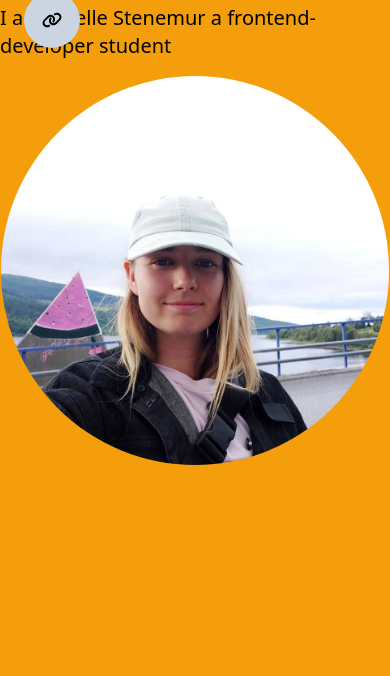
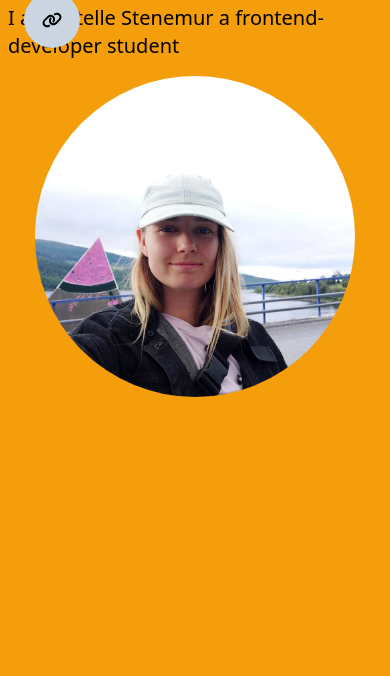
Before and after one commit to Stenemur/Stenemur.github.io, a website built with Vite: page index.html in a window 390 px wide. Shown: the part 168-844 px from the top of the page. Built offline with nearby package versions, Linux system fonts and the light colour scheme.

Commit message:
home page responsive

```diff
--- a/index.html
+++ b/index.html
@@ -27,8 +27,8 @@
           <path stroke="currentColor" stroke-linecap="round" stroke-linejoin="round" stroke-width="2" d="M1 1h15M1 7h15M1 13h15"/>
       </svg>
     </button>
-    <div class="hidden w-full" id="navbar-hamburger">
-      <ul class="flex flex-col items-center font-medium mt-4 pb-3 rounded-lg bg-transparent dark:bg-gray-800 shadow-xl">
+    <div class="hidden w-full z-50 absolute top-11 right-0" id="navbar-hamburger">
+      <ul class="flex flex-col items-center font-medium mt-4 pb-3 rounded-lg bg-amber-500 dark:bg-gray-800 shadow-xl">
         <li class="relative group">
           <a href="#home"
             class="block py-2 px-3 text-gray-900 rounded md:hover:bg-transparent md:border-0 md:hover:text-gray-700 md:p-0 dark:text-white md:dark:hover:text-blue-500 dark:hover:bg-gray-700 dark:hover:text-white md:dark:hover:bg-transparent"
@@ -182,10 +182,10 @@
       <div class="flex justify-center items-center flex-col h-full mr-2">
         <h2 class="font-semibold text-5xl mb-2">Hi!</h2>
         <p class="font-semibold text-3xl mb-2">Welcome to my portfolio</p>
-        <p class="text-xl xl:ml-2">I am Estelle Stenemur a frontend-developer student</p>
+        <p class="text-xl ml-2">I am Estelle Stenemur a frontend-developer student</p>
       </div>
-      <div class=" my-0 md:my-10 md:mr-10 mx-px md:max-w-md md:h-full justify-center">
-        <img src="/Profilbild.jpg" alt="profile picture" class="rounded-full mx-auto sm:max-w-md md:max-w-full">
+      <div class=" my-0 md:my-10 md:mr-10 mx-px md:max-w-md h-full justify-center">
+        <img src="/Profilbild.jpg" alt="profile picture" class="rounded-full mx-auto max-w-xs sm:max-w-md md:max-w-full">
       </div>
     </div>
 
```
